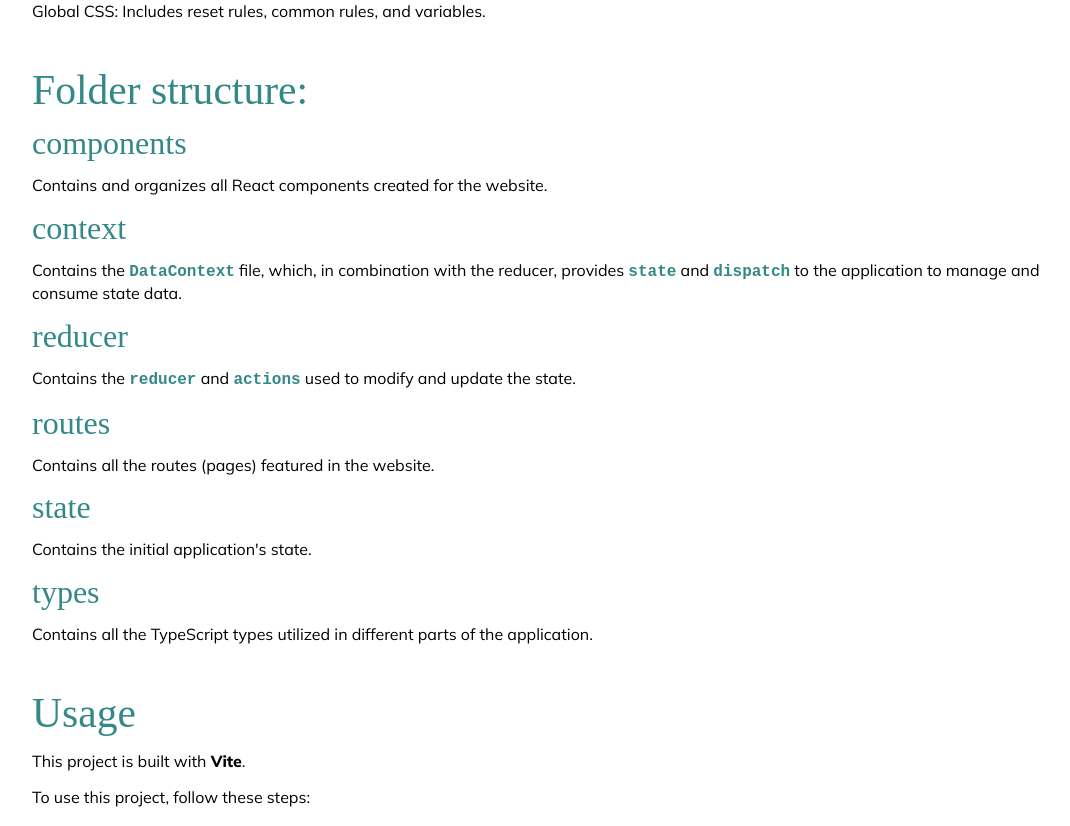
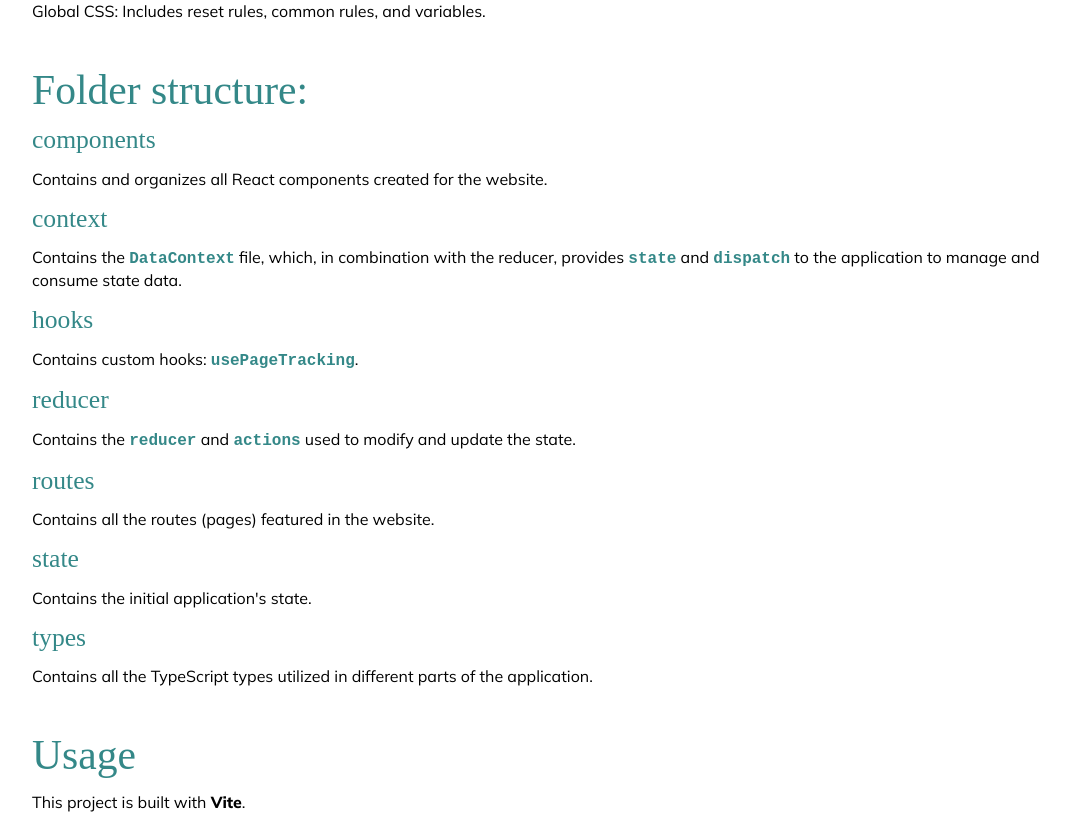
Before and after one commit to riccardopdev/my-react-examples, a React (Vite) app in the folder website-template/: page / in a window 1280 px wide. Shown: the part 640-1466 px from the top of the page, without its empty margins (96-1166 px from the left). Built offline with nearby package versions, Linux system fonts and the light colour scheme; a web font is replaced by a local one.

Commit message:
website-template: updated to HomePage

```diff
--- a/website-template/src/routes/HomePage.tsx
+++ b/website-template/src/routes/HomePage.tsx
@@ -53,14 +53,14 @@ const HomePage = () => {
         <h2>Folder structure:</h2>
         <ul>
           <li>
-            <h3>components</h3>
+            <h4>components</h4>
             <p>
               Contains and organizes all React components created for the
               website.
             </p>
           </li>
           <li>
-            <h3>context</h3>
+            <h4>context</h4>
             <p>
               Contains the <code>DataContext</code> file, which, in combination
               with the reducer, provides <code>state</code> and{' '}
@@ -69,22 +69,28 @@ const HomePage = () => {
             </p>
           </li>
           <li>
-            <h3>reducer</h3>
+            <h4>hooks</h4>
+            <p>
+              Contains custom hooks: <code>usePageTracking</code>.
+            </p>
+          </li>
+          <li>
+            <h4>reducer</h4>
             <p>
               Contains the <code>reducer</code> and <code>actions</code> used to
               modify and update the state.
             </p>
           </li>
           <li>
-            <h3>routes</h3>
+            <h4>routes</h4>
             <p>Contains all the routes (pages) featured in the website.</p>
           </li>
           <li>
-            <h3>state</h3>
+            <h4>state</h4>
             <p>Contains the initial application's state.</p>
           </li>
           <li>
-            <h3>types</h3>
+            <h4>types</h4>
             <p>
               Contains all the TypeScript types utilized in different parts of
               the application.
```
